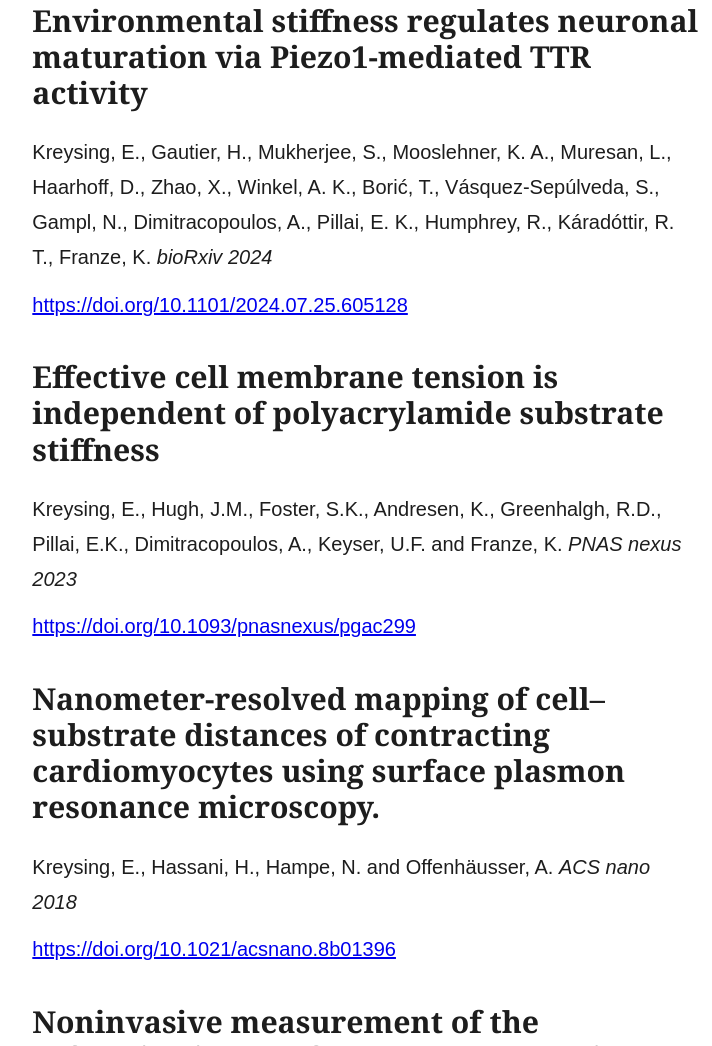
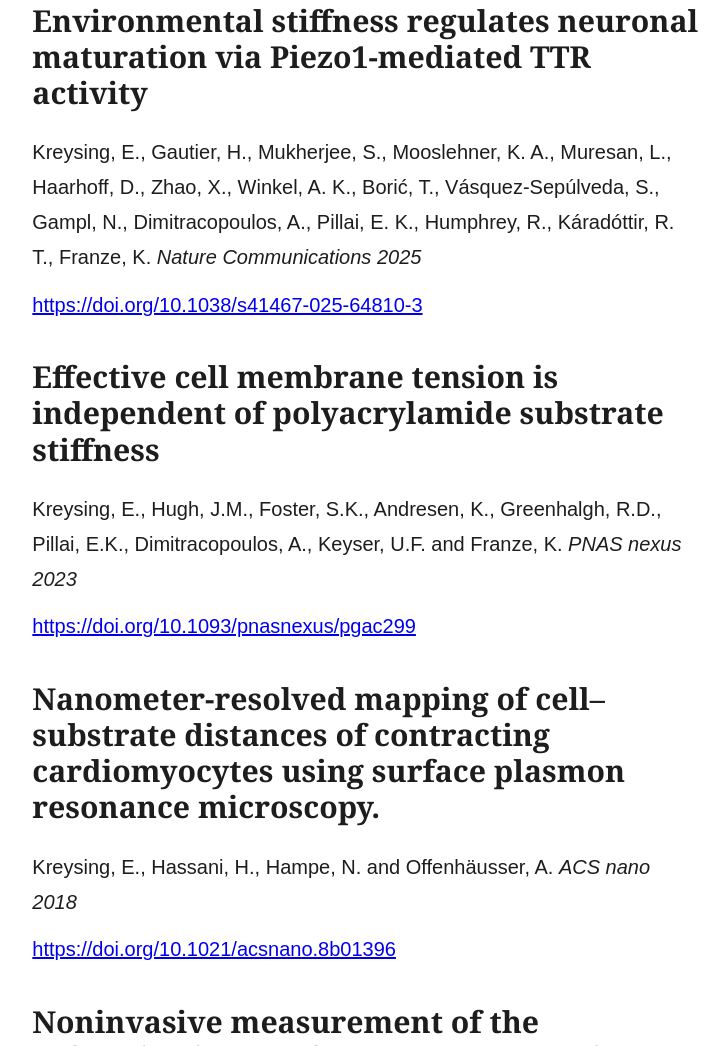
Before and after one commit to erkannt/kreys.ing, a plain HTML site: page templates/index.html in a window 1280 px wide. Shown: the part 1470-2516 px from the top of the page, without its empty margins (274-986 px from the left). Drawn offline with Linux system fonts and the light colour scheme; files that its build step writes are made by us from their sources.

Commit message:
Update paper to VoR link and DOI

```diff
--- a/templates/index.html
+++ b/templates/index.html
@@ -55,10 +55,10 @@
               Muresan, L., Haarhoff, D., Zhao, X., Winkel, A. K., Borić, T.,
               Vásquez-Sepúlveda, S., Gampl, N., Dimitracopoulos, A., Pillai, E.
               K., Humphrey, R., Káradóttir, R. T., Franze, K.
-              <i>bioRxiv 2024</i>
+              <i>Nature Communications 2025</i>
             </p>
-            <a href="https://doi.org/10.1101/2024.07.25.605128"
-              >https://doi.org/10.1101/2024.07.25.605128</a
+            <a href="https://doi.org/10.1038/s41467-025-64810-3"
+              >https://doi.org/10.1038/s41467-025-64810-3</a
             >
           </li>
 
```
